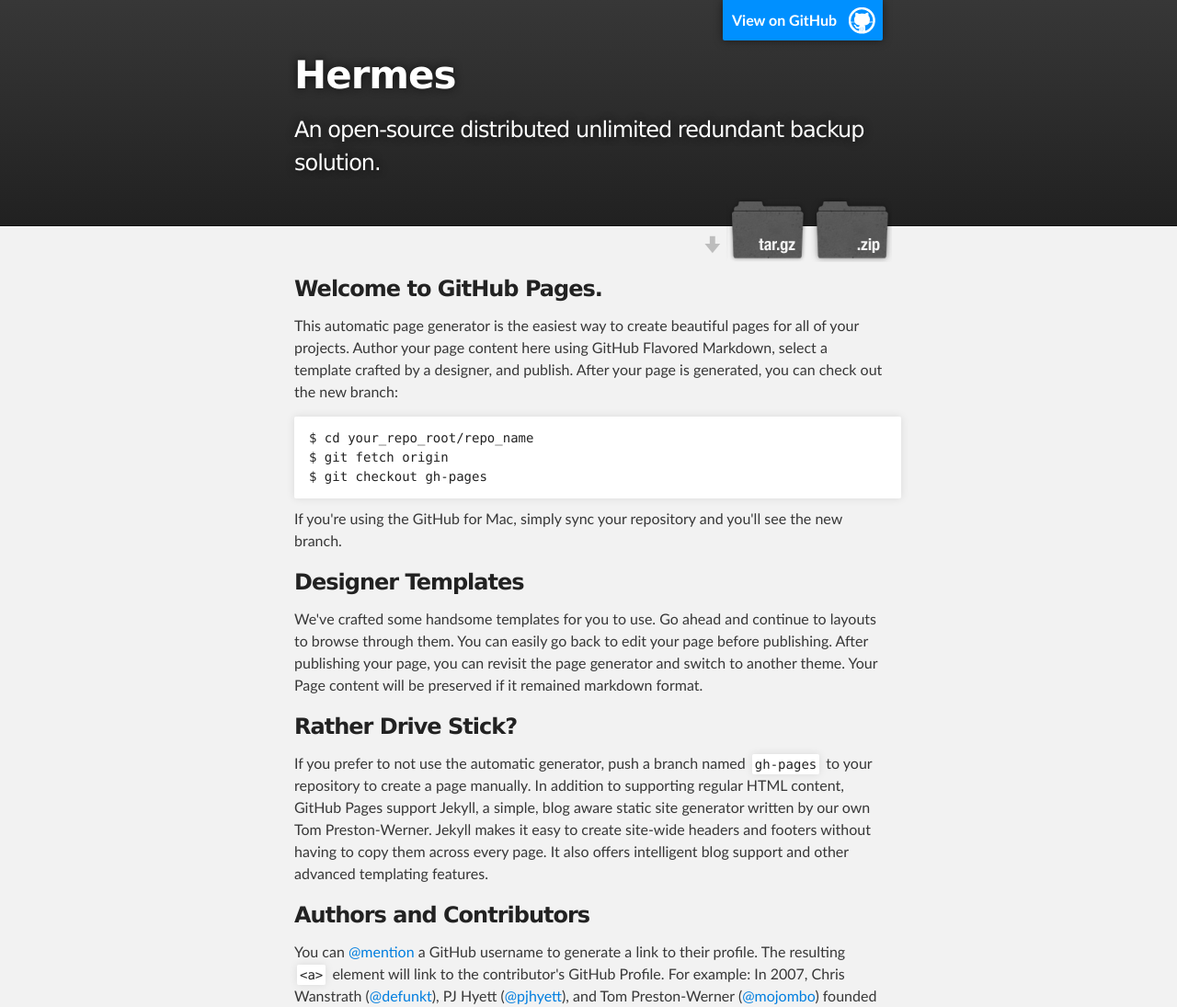
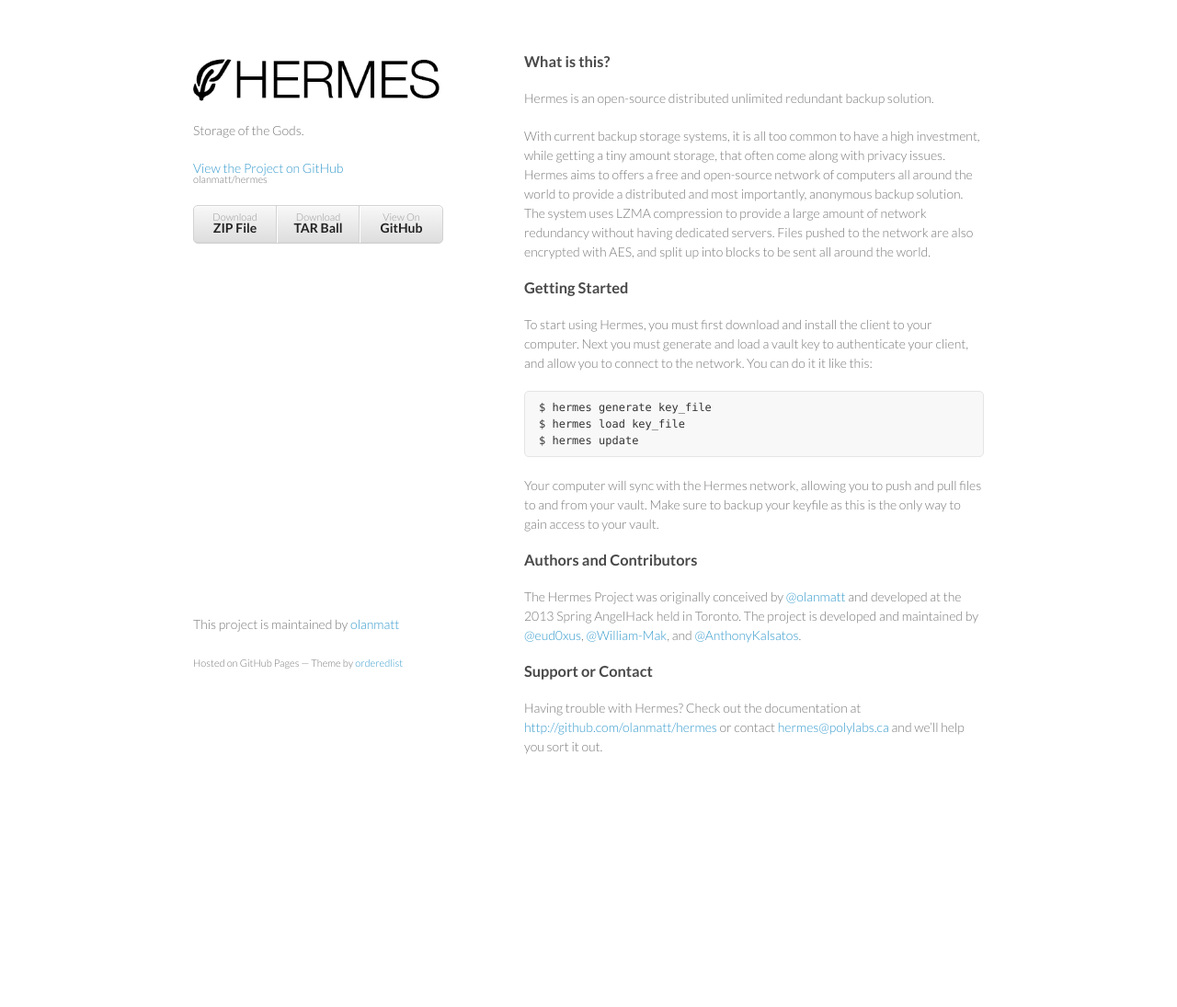
Before and after one commit to Hermes/hermes, a plain HTML site: page index.html in a window 1280 px wide. Shown: the top 1095 px of the page at 92% size. After the commit the page ends 892 px from the top, so only its background shows below. Drawn offline with Linux system fonts and the light colour scheme.

Commit message:
Hopefully this works.

```diff
--- a/index.html
+++ b/index.html
@@ -1,79 +1,58 @@
-<!DOCTYPE html>
+<!doctype html>
 <html>
+  <head>
+    <meta charset="utf-8">
+    <meta http-equiv="X-UA-Compatible" content="chrome=1">
+    <title>Hermes | Storage of the Gods</title>
 
-  <head>
-    <meta charset='utf-8' />
-    <meta http-equiv="X-UA-Compatible" content="chrome=1" />
-    <meta name="description" content="Hermes : An open-source distributed unlimited redundant backup solution." />
+    <link rel="stylesheet" href="stylesheets/styles.css">
+    <link rel="stylesheet" href="stylesheets/pygment_trac.css">
+    <meta name="viewport" content="width=device-width, initial-scale=1, user-scalable=no">
+    <!--[if lt IE 9]>
+    <script src="//html5shiv.googlecode.com/svn/trunk/html5.js"></script>
+    <![endif]-->
+  </head>
+  <body>
+    <div class="wrapper">
 
-    <link rel="stylesheet" type="text/css" media="screen" href="stylesheets/stylesheet.css">
+      <header>
+        <!-- <h1>Hermes</h1> -->
+        <img src="images/hermes.png" alt="Hermes" />
+        <p>Storage of the Gods.</p>
+        <p class="view"><a href="https://github.com/olanmatt/hermes">View the Project on GitHub <small>olanmatt/hermes</small></a></p>
+        <ul>
+          <li><a href="https://github.com/olanmatt/hermes/zipball/master">Download <strong>ZIP File</strong></a></li>
+          <li><a href="https://github.com/olanmatt/hermes/tarball/master">Download <strong>TAR Ball</strong></a></li>
+          <li><a href="https://github.com/olanmatt/hermes">View On <strong>GitHub</strong></a></li>
+        </ul>
+      </header>
 
-    <title>Hermes</title>
-  </head>
+      <section>
+        <h3><a name="about" class="anchor" href="#about"><span class="octicon octicon-link"></span></a>What is this?</h3>
+        <p>Hermes is an open-source distributed unlimited redundant backup solution.</p>
+        <p>With current backup storage systems, it is all too common to have a high investment, while getting a tiny amount storage, that often come along with privacy issues. Hermes aims to offers a free and open-source network of computers all around the world to provide a distributed and most importantly, anonymous backup solution. The system uses LZMA compression to provide a large amount of network redundancy without having dedicated servers. Files pushed to the network are also encrypted with AES, and split up into blocks to be sent all around the world.</p>
 
-  <body>
+        <h3><a name="getting-started" class="anchor" href="#getting-started"><span class="octicon octicon-link"></span></a>Getting Started</h3>
+        <p>To start using Hermes, you must first download and install the client to your computer. Next you must generate and load a vault key to authenticate your client, and allow you to connect to the network. You can do it it like this:</p>
+        <pre><code>$ hermes generate key_file<br />$ hermes load key_file<br />$ hermes update</code></pre>
+        <p>Your computer will sync with the Hermes network, allowing you to push and pull files to and from your vault. Make sure to backup your keyfile as this is the only way to gain access to your vault.</p>
 
-    <!-- HEADER -->
-    <div id="header_wrap" class="outer">
-        <header class="inner">
-          <a id="forkme_banner" href="https://github.com/olanmatt/hermes">View on GitHub</a>
+        <!-- <h3><a name="Developers" class="anchor" href="#developers"><span class="octicon octicon-link"></span></a>Are you a developer?</h3>
+        <p>If you prefer to not use the automatic generator, push a branch named <code>gh-pages</code> to your repository to create a page manually. In addition to supporting regular HTML content, GitHub Pages support Jekyll, a simple, blog aware static site generator written by our own Tom Preston-Werner. Jekyll makes it easy to create site-wide headers and footers without having to copy them across every page. It also offers intelligent blog support and other advanced templating features.</p> -->
 
-          <h1 id="project_title">Hermes</h1>
-          <h2 id="project_tagline">An open-source distributed unlimited redundant backup solution.</h2>
+        <h3><a name="authors-and-contributors" class="anchor" href="#authors-and-contributors"><span class="octicon octicon-link"></span></a>Authors and Contributors</h3>
+        <p>The Hermes Project was originally conceived by <a href="https://github.com/olanmatt" class="user-mention">@olanmatt</a> and developed at the 2013 Spring AngelHack held in Toronto. The project is developed and maintained by <a href="https://github.com/eud0xus" class="user-mention">@eud0xus</a>, <a href="https://github.com/William-Mak" class="user-mention">@William-Mak</a>, and <a href="https://github.com/AnthonyKalsatos" class="user-mention">@AnthonyKalsatos</a>.</p>
 
-            <section id="downloads">
-              <a class="zip_download_link" href="https://github.com/olanmatt/hermes/zipball/master">Download this project as a .zip file</a>
-              <a class="tar_download_link" href="https://github.com/olanmatt/hermes/tarball/master">Download this project as a tar.gz file</a>
-            </section>
-        </header>
+        <h3><a name="support-or-contact" class="anchor" href="#support-or-contact"><span class="octicon octicon-link"></span></a>Support or Contact</h3>
+        <p>Having trouble with Hermes? Check out the documentation at <a href="http://github.com/olanmatt/hermes">http://github.com/olanmatt/hermes</a> or contact <a href="mailto:hermes@polylabs.ca">hermes@polylabs.ca</a> and we’ll help you sort it out.</p>
+      </section>
+
+      <footer>
+        <p>This project is maintained by <a href="https://github.com/olanmatt">olanmatt</a></p>
+        <p><small>Hosted on GitHub Pages &mdash; Theme by <a href="https://github.com/orderedlist">orderedlist</a></small></p>
+      </footer>
+
     </div>
-
-    <!-- MAIN CONTENT -->
-    <div id="main_content_wrap" class="outer">
-      <section id="main_content" class="inner">
-        <h3>
-<a name="welcome-to-github-pages" class="anchor" href="#welcome-to-github-pages"><span class="octicon octicon-link"></span></a>Welcome to GitHub Pages.</h3>
-
-<p>This automatic page generator is the easiest way to create beautiful pages for all of your projects. Author your page content here using GitHub Flavored Markdown, select a template crafted by a designer, and publish. After your page is generated, you can check out the new branch:</p>
-
-<pre><code>$ cd your_repo_root/repo_name
-$ git fetch origin
-$ git checkout gh-pages
-</code></pre>
-
-<p>If you're using the GitHub for Mac, simply sync your repository and you'll see the new branch.</p>
-
-<h3>
-<a name="designer-templates" class="anchor" href="#designer-templates"><span class="octicon octicon-link"></span></a>Designer Templates</h3>
-
-<p>We've crafted some handsome templates for you to use. Go ahead and continue to layouts to browse through them. You can easily go back to edit your page before publishing. After publishing your page, you can revisit the page generator and switch to another theme. Your Page content will be preserved if it remained markdown format.</p>
-
-<h3>
-<a name="rather-drive-stick" class="anchor" href="#rather-drive-stick"><span class="octicon octicon-link"></span></a>Rather Drive Stick?</h3>
-
-<p>If you prefer to not use the automatic generator, push a branch named <code>gh-pages</code> to your repository to create a page manually. In addition to supporting regular HTML content, GitHub Pages support Jekyll, a simple, blog aware static site generator written by our own Tom Preston-Werner. Jekyll makes it easy to create site-wide headers and footers without having to copy them across every page. It also offers intelligent blog support and other advanced templating features.</p>
-
-<h3>
-<a name="authors-and-contributors" class="anchor" href="#authors-and-contributors"><span class="octicon octicon-link"></span></a>Authors and Contributors</h3>
-
-<p>You can <a href="https://github.com/blog/821" class="user-mention">@mention</a> a GitHub username to generate a link to their profile. The resulting <code>&lt;a&gt;</code> element will link to the contributor's GitHub Profile. For example: In 2007, Chris Wanstrath (<a href="https://github.com/defunkt" class="user-mention">@defunkt</a>), PJ Hyett (<a href="https://github.com/pjhyett" class="user-mention">@pjhyett</a>), and Tom Preston-Werner (<a href="https://github.com/mojombo" class="user-mention">@mojombo</a>) founded GitHub.</p>
-
-<h3>
-<a name="support-or-contact" class="anchor" href="#support-or-contact"><span class="octicon octicon-link"></span></a>Support or Contact</h3>
-
-<p>Having trouble with Pages? Check out the documentation at <a href="http://help.github.com/pages">http://help.github.com/pages</a> or contact <a href="mailto:support@github.com">support@github.com</a> and we’ll help you sort it out.</p>
-      </section>
-    </div>
-
-    <!-- FOOTER  -->
-    <div id="footer_wrap" class="outer">
-      <footer class="inner">
-        <p class="copyright">Hermes maintained by <a href="https://github.com/olanmatt">olanmatt</a></p>
-        <p>Published with <a href="http://pages.github.com">GitHub Pages</a></p>
-      </footer>
-    </div>
-
-
-
+    <script src="javascripts/scale.fix.js"></script>
   </body>
 </html>
```
